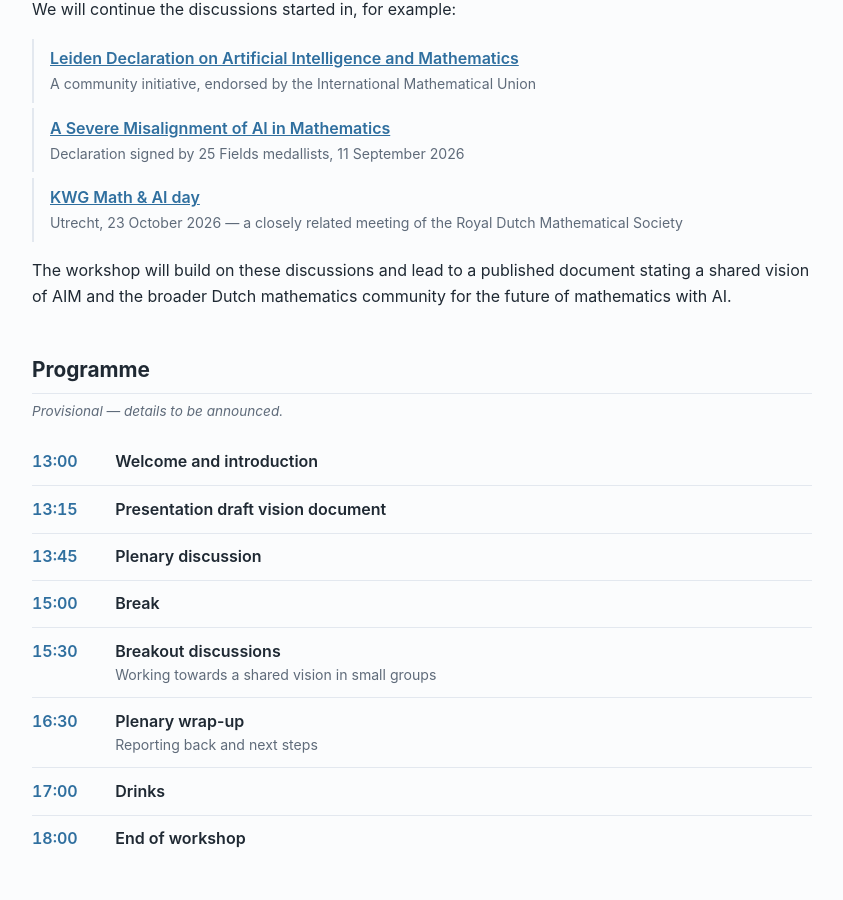
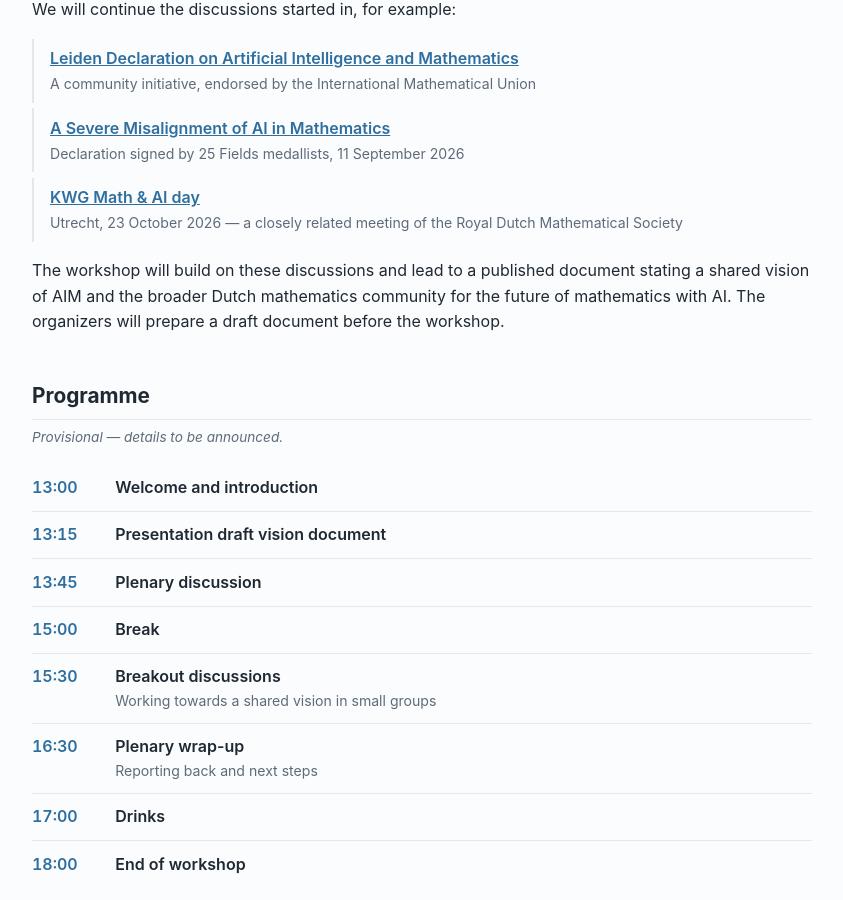
Before and after one commit to ai4mathnl/ai4mathnl.github.io, a Jekyll site: the page built from index.html, in a window 1280 px wide and 900 px high, scrolled down 760 px. Shown: the whole window, without its empty margins (218-1061 px from the left). Built offline with Jekyll 4.4.1, drawn with Linux system fonts in a browser that asks for light colours; some of the changed text lies outside the part shown.

Commit message:
Mention the draft document and thank CWI for hosting
Co-Authored-By: Claude Opus 5 <noreply@anthropic.com>

```diff
--- a/index.html
+++ b/index.html
@@ -65,7 +65,7 @@ image: /assets/img/social-card.png
     </li>
   </ul>
   <p>
-    The workshop will build on these discussions and lead to a published document stating a shared vision of AIM and the broader Dutch mathematics community for the future of mathematics with AI.
+    The workshop will build on these discussions and lead to a published document stating a shared vision of AIM and the broader Dutch mathematics community for the future of mathematics with AI. The organizers will prepare a draft document before the workshop.
   </p>
 </section>
 
@@ -143,6 +143,6 @@ image: /assets/img/social-card.png
   </ul>
   <p class="organisers__funding">
     We thank <a href="https://platformwiskunde.nl/">Platform Wiskunde Nederland (PWN)</a>
-    for funding this workshop.
+    for funding for this workshop and <a href="https://www.cwi.nl/">Centrum Wiskunde & Informatica (CWI)</a> for providing the venue and organizational support.
   </p>
 </section>
```
